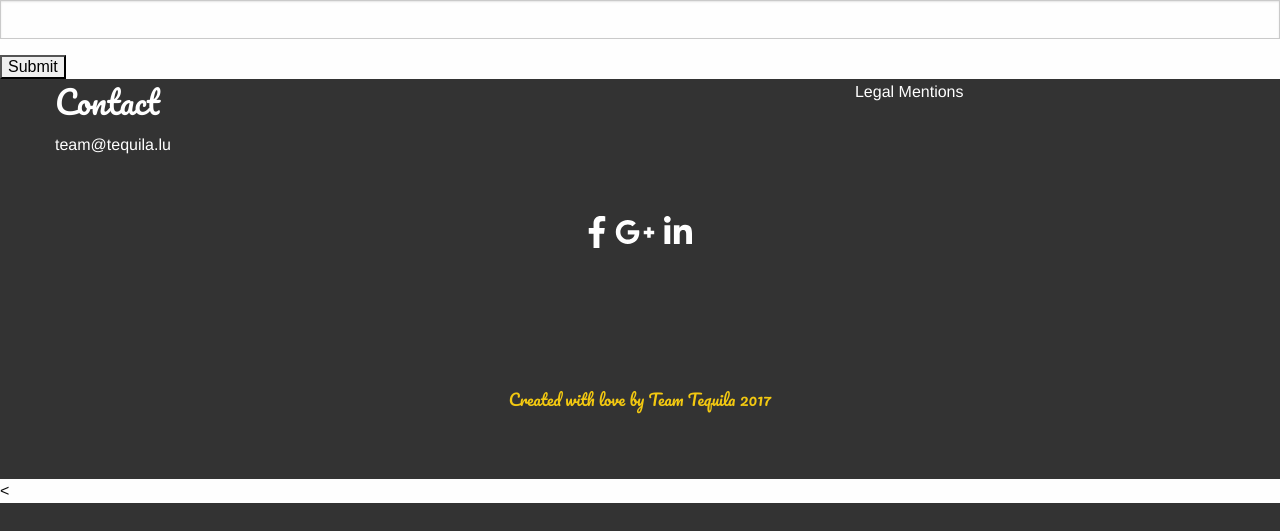
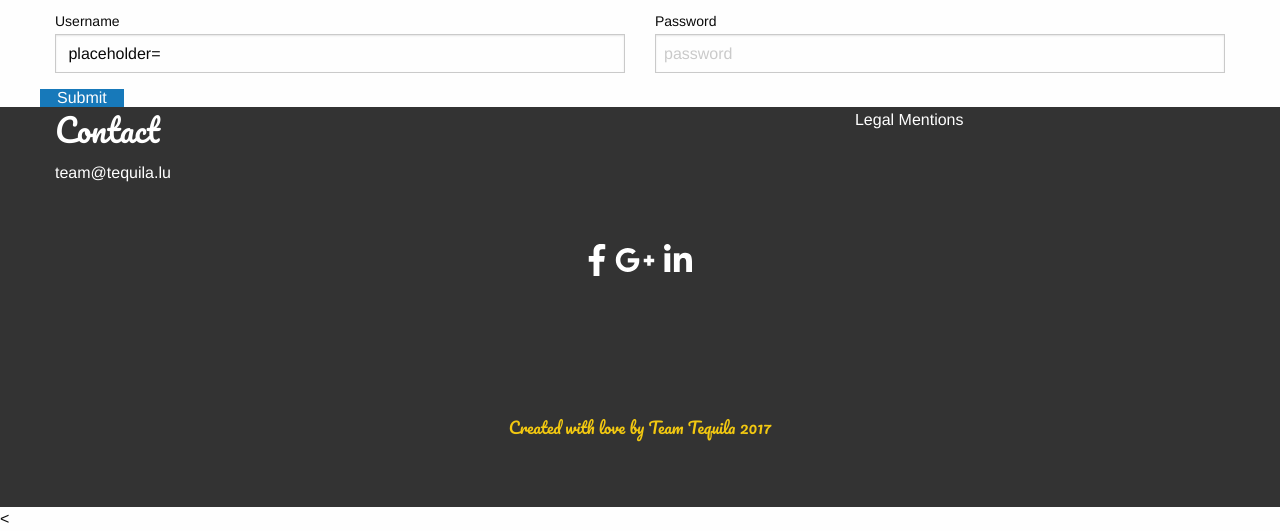
Before and after one commit to Jeremy6717/Tequila_project, a PHP site: template templates/signIn.html.twig in a window 1280 px wide. Shown: the part 555-1086 px from the top of the page. Before the commit the page ends 1058 px from the top, so only its background shows below. Run offline with PHP 8.4, Linux system fonts and the light colour scheme; the template is opened without the code that fills it, so the values that code supplies are empty; some libraries are stand-ins or nearby versions.

Commit message:
improve sign In page

```diff
--- a/templates/signIn.html.twig
+++ b/templates/signIn.html.twig
@@ -8,13 +8,28 @@
 
 {% block content %}
 
+    <div>
+        <h2>Login :</h2>
+    </div>
+
     <form action="{{path('admin_login_check')}}" method="post">
-        {{error}}
-
-        <input type="text" name="_username" value="{{last_username}}"/>
-        <input type="password" name="_password" value=""/>
-        <input type="submit"/>
-
+      <div class="grid-container">
+        <div class="grid-x grid-padding-x">
+          <div class="medium-6 cell">
+            <label>Username
+              <input type="text" name="_username" value="{{last_username}} placeholder="username">
+            </label>
+          </div>
+          <div class="medium-6 cell">
+            <label>Password
+              <input type="password" name="_password" value="" placeholder="password">
+            </label>
+          </div>
+            <div class="input-group-button">
+                <input type="submit" class="button" value="Submit">
+            </div>
+        </div>
+      </div>
     </form>
 
 {% endblock %}
```
